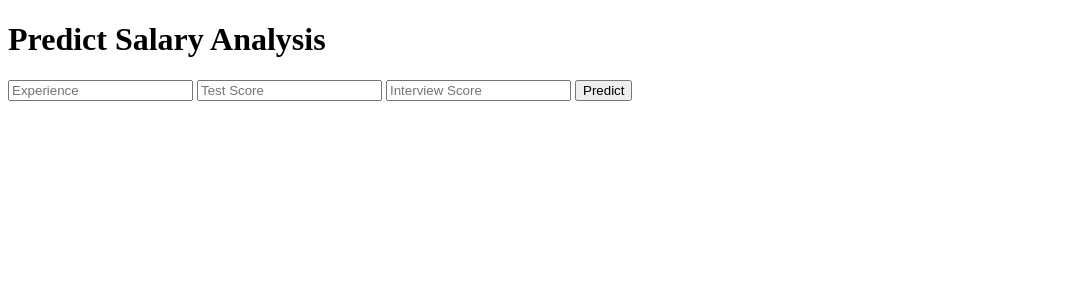
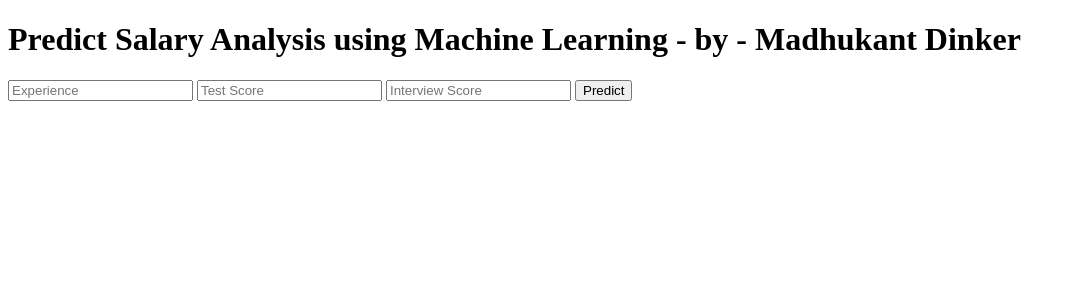
Before and after one commit to madhukant/Salary-Prediction-ML, a Flask app: page / in a window 1280 px wide. Shown: the top 300 px of the page, without its empty margins (0-1076 px from the left). Run offline with Flask 2, Linux system fonts and the light colour scheme; parts of the project's set-up code (start-up, migrations or seed data) failed here and were passed over.

Commit message:
change the heading

```diff
--- a/templates/index.html
+++ b/templates/index.html
@@ -13,7 +13,7 @@
 
 <body>
  <div class="login">
-	<h1>Predict Salary Analysis</h1>
+	<h1>Predict Salary Analysis using Machine Learning - by - Madhukant Dinker</h1>
 
      <!-- Main Input For Receiving Query to our ML -->
     <form action="{{ url_for('predict')}}"method="post">
```
